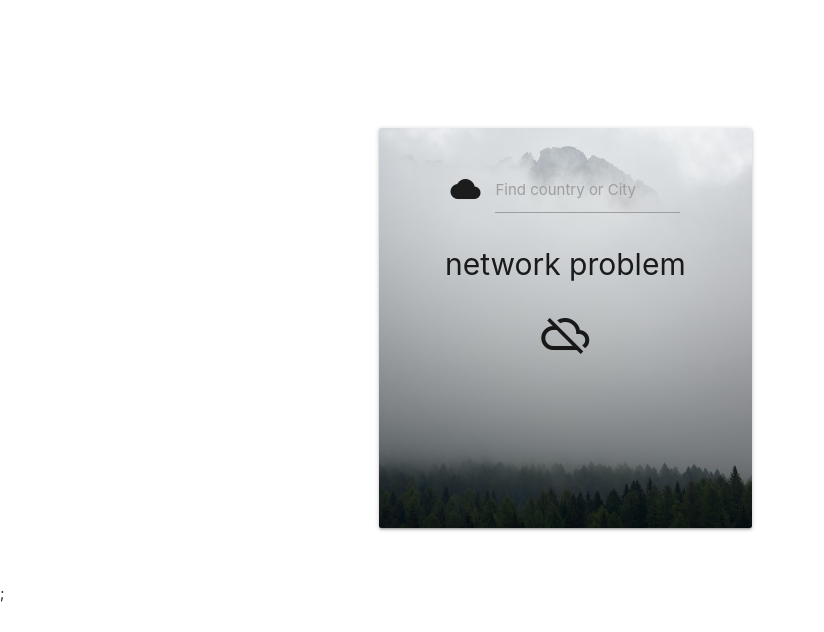
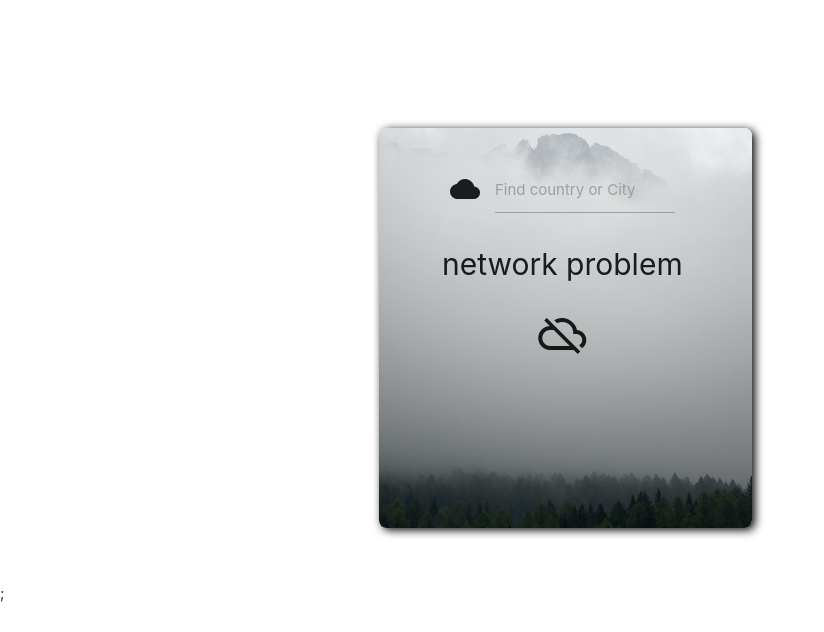
Before and after one commit to covalt1985/My-weatherApp, a plain HTML site: page index.html in a window 1280 px wide. Shown: the whole page, without its empty margins (0-824 px from the left). Drawn offline with nearby package versions, Linux system fonts and the light colour scheme; no server answers.

Commit message:
some final style changes

```diff
--- a/index.html
+++ b/index.html
@@ -21,7 +21,7 @@
             <div class="col s10">
                 <div class="row">
                     <div id="background" class=" card medium col s6 offset-s3">
-                        <div class="card-content">
+                        <div class="card-content" style="padding-right: 2em;">
                             <div class="input-field col s10 push-s1">
                                 <i class="material-icons prefix">cloud</i>
                                 <input id="city_name" type="text">
--- a/style.css
+++ b/style.css
@@ -33,7 +33,9 @@ a {
 
 #background {
     background: url(./bg.jpg) no-repeat center center;
-    background-size: cover;
+    background-size: 110% 150%;
+    border-radius: 2%;
+    box-shadow: 3px 2px 10px black ;
 }
 
 .active {
```
